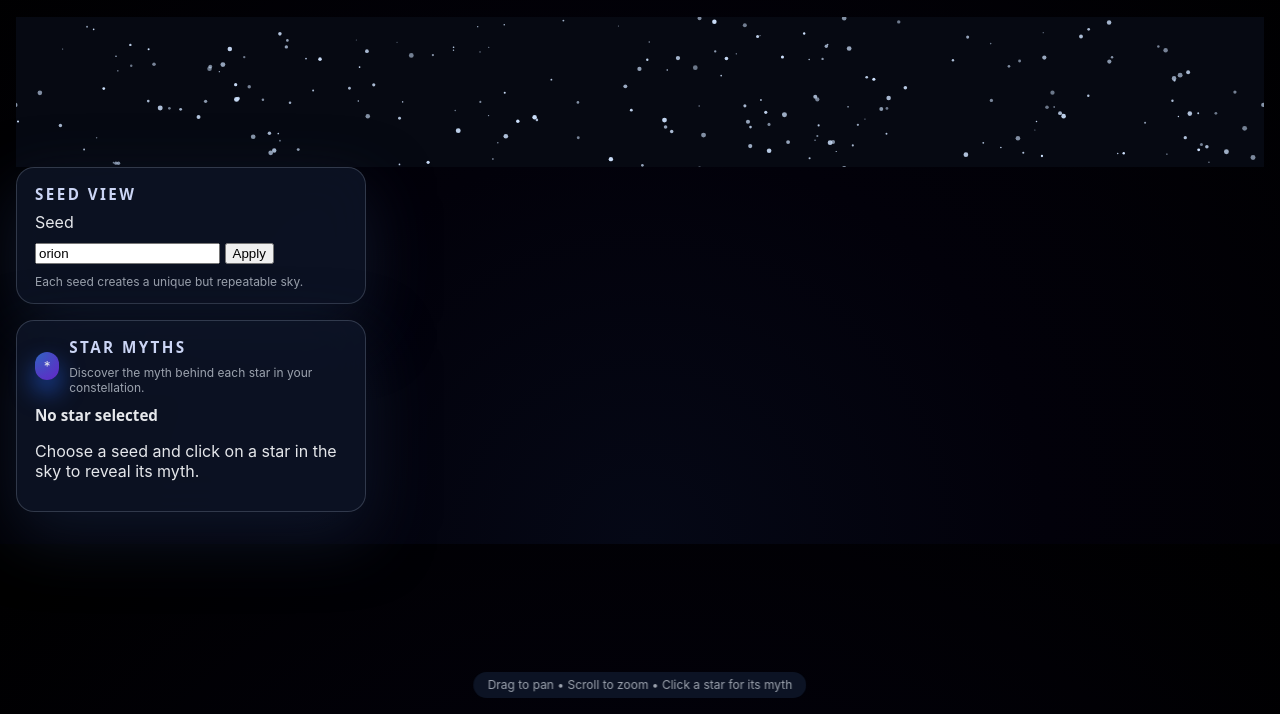
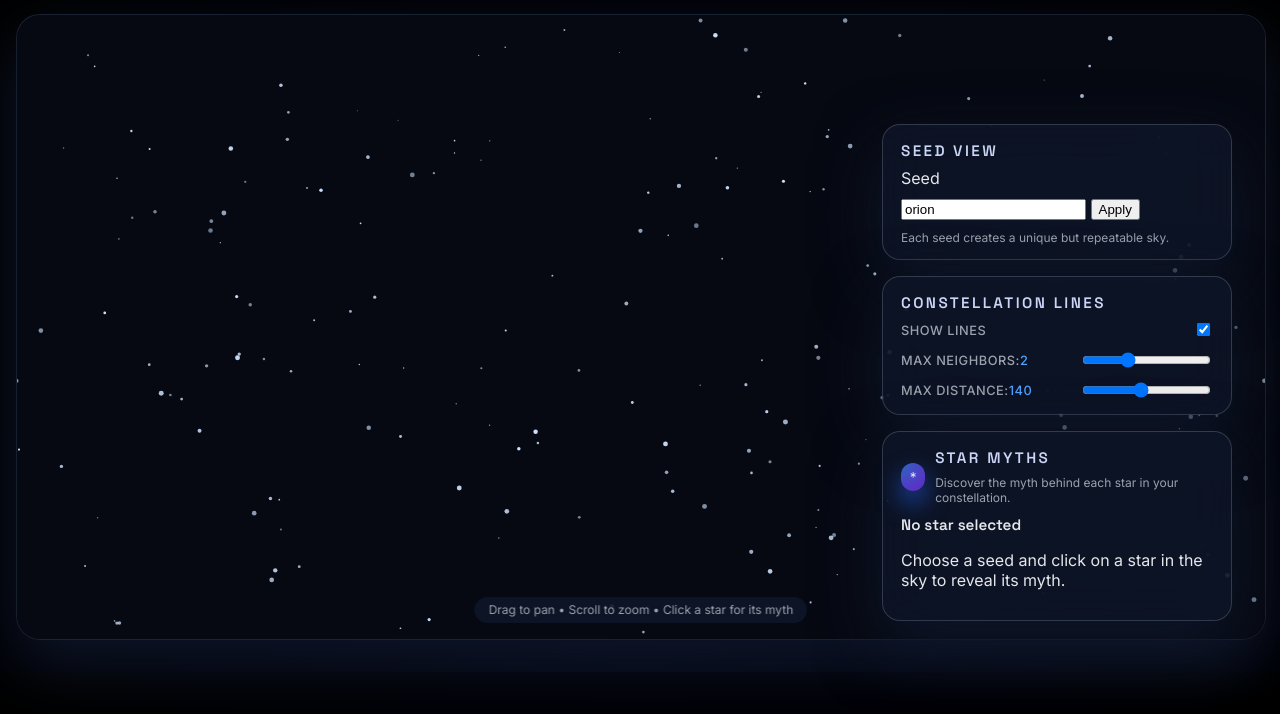
Before and after one commit to karenenderle/constellation-generator, a website: page public/index.html in a window 1280 px wide. Shown: the part 86-800 px from the top of the page. Drawn offline with Linux system fonts and the light colour scheme.

Commit message:
Debugged stafield to fit inside container

```diff
--- a/public/index.html
+++ b/public/index.html
@@ -4,6 +4,15 @@
     <meta charset="UTF-8">
     <meta name="viewport" content="width=device-width, initial-scale=1.0">
     <title>Constellation Generator</title>
+
+      <!-- Google Fonts -->
+  <link rel="preconnect" href="https://fonts.googleapis.com" />
+  <link rel="preconnect" href="https://fonts.gstatic.com" crossorigin />
+  <link
+    href="https://fonts.googleapis.com/css2?family=Space+Grotesk:wght@400;500;600&family=Inter:wght@400;500;600&display=swap"
+    rel="stylesheet"
+  />
+
     <link rel="stylesheet" href="styles.css" />
 </head>
 <body>
@@ -51,8 +60,45 @@
                     </div>
                 </section>
 
+            <section class="panel-card">
+                <h2 class="panel-title">Constellation Lines</h2>
 
+                <div class="panel-section">
+                    <div class="field-row toggle-row">
+                        <span class="field-label">Show Lines</span>
+                        <label class="switch">
+                            <input type="checkbox" id="toggleLines" checked />
+                            <span class="switch-track"></span>
+                        </label>
+                    </div>
 
+                    <div class="field-row slider-row">
+                        <label for="maxNeighbors" class="field-label">Max Neighbors:<span class="field-value" id="neighborsOut">2</span></label>
+                        <input
+                            type="range"
+                            id="maxNeighbors"
+                            min="0"
+                            max="6"
+                            step="1"
+                            value="2"
+                        />
+                    </div>
+
+                    <div class="field-row slider-row">
+                        <label for="maxDistance" class="field-label">Max Distance:<span class="field-value" id="distanceOut">140</span></label>
+                        <input
+                            type="range"
+                            id="maxDistance"
+                            min="40"
+                            max="260"
+                            step="10"
+                            value="140"
+                        />
+                    </div>
+                </div>
+            </section>
+
+            <!-- Story Card -->
             <section class="panel-card story-card">
                 <div class="story-header">
                     <div class="story-icon">*</div>
--- a/public/main.js
+++ b/public/main.js
@@ -20,10 +20,31 @@ let STARFIELD_HEIGHT = 0;
 
 // Resize canvas so it matches the size of its container
 function resizeCanvas() {
-    canvas.width = canvas.clientWidth * window.devicePixelRatio;
-    canvas.height = canvas.clientHeight * window.devicePixelRatio;
+    const dpr = window.devicePixelRatio || 1;
+    const rect = canvas.getBoundingClientRect();
+
+    // Actual drawn size in CSS pixels
+    const displayWidth = rect.width;
+    const displayHeight = rect.height;
+
+    // Don't resize if the canvas isn't visible yet
+    if (displayWidth === 0 || displayHeight === 0) {
+        return;
+    }
+
+    // Set internal resolution to match the display size and device pixel ratio
+    canvas.width = displayWidth * dpr;
+    canvas.height = displayHeight * dpr;
 }
-resizeCanvas();
+
+// Initialize once everything is loaded
+function initSky() {
+    resizeCanvas(); // Make the canvas match the pill
+    drawSky();      // Draw the stars
+}
+
+// Resize and redraw on window resize
+window.addEventListener("load", initSky);
 window.addEventListener("resize", () => {
     resizeCanvas();
     drawSky();
@@ -74,7 +95,7 @@ function generateStars() {
 
 // IV. Draw an infinite starfield
 function drawStarsInfinite() {
-    if (!stars.length || STARFIELD_WIDTH === 0 || STARFIELD_HEIGHT === 0) return; // No stars to draw yet
+    // if (!stars.length || STARFIELD_WIDTH === 0 || STARFIELD_HEIGHT === 0) return; // No stars to draw yet
 
     const tileW = STARFIELD_WIDTH;
     const tileH = STARFIELD_HEIGHT;
@@ -281,5 +302,5 @@ canvas.addEventListener("click", (event) => {
         fetchMythForName(currentSeed, String(clickedStar.id));
 });
 
-// X. Initial draw
-drawSky();
+// // X. Initial draw
+// drawSky();
--- a/public/styles.css
+++ b/public/styles.css
@@ -40,21 +40,17 @@ body {
 }
 
 /* Main Layout */
-.layout {
-  display: flex;
-  align-items: stretch;
-  gap: 24px;
-  justify-content: space-between;
+.app-layout {
+  position: relative;
   min-height: min(70vh, 720px);
 }
 
 /* Sky Pane (Left) */
 .sky-pane {
-  flex: 1 1 0;
-  min-width: 0;
+  width: 100%;
 }
 
-canvas-frame {
+.canvas-frame {
   position: relative;
   width: 100%;
   height: 100%;
@@ -88,11 +84,15 @@ canvas-frame {
 
 /* Myth Panel (Right) */
 .side-panel {
+  position: absolute;
+  top: 110px;
+  right: 32px;
   width: 350px;
   max-width: 100%;
   display: flex;
   flex-direction: column;
   gap: 16px;
+  z-index: 10;
 }
 
 /* Card Styles */
```
